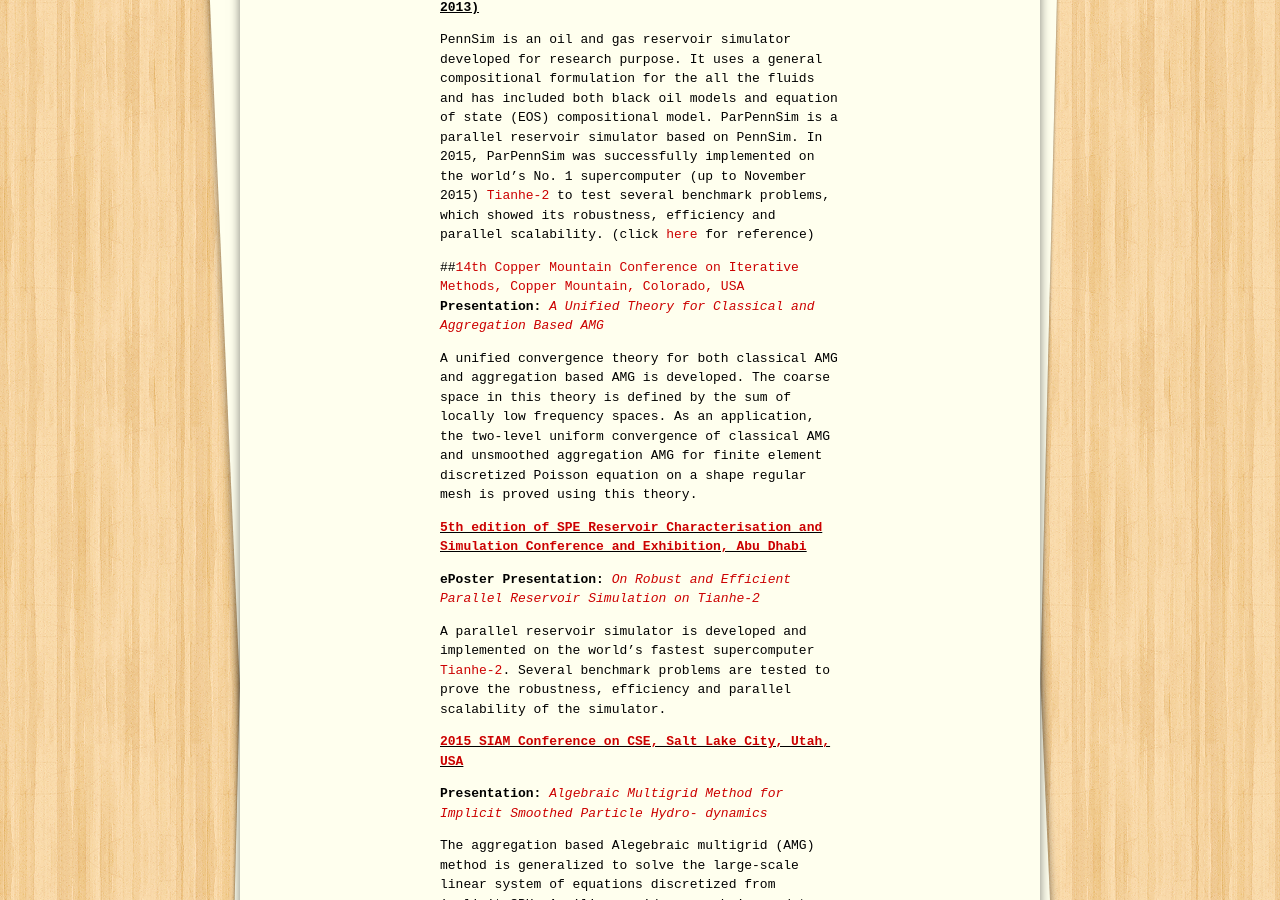
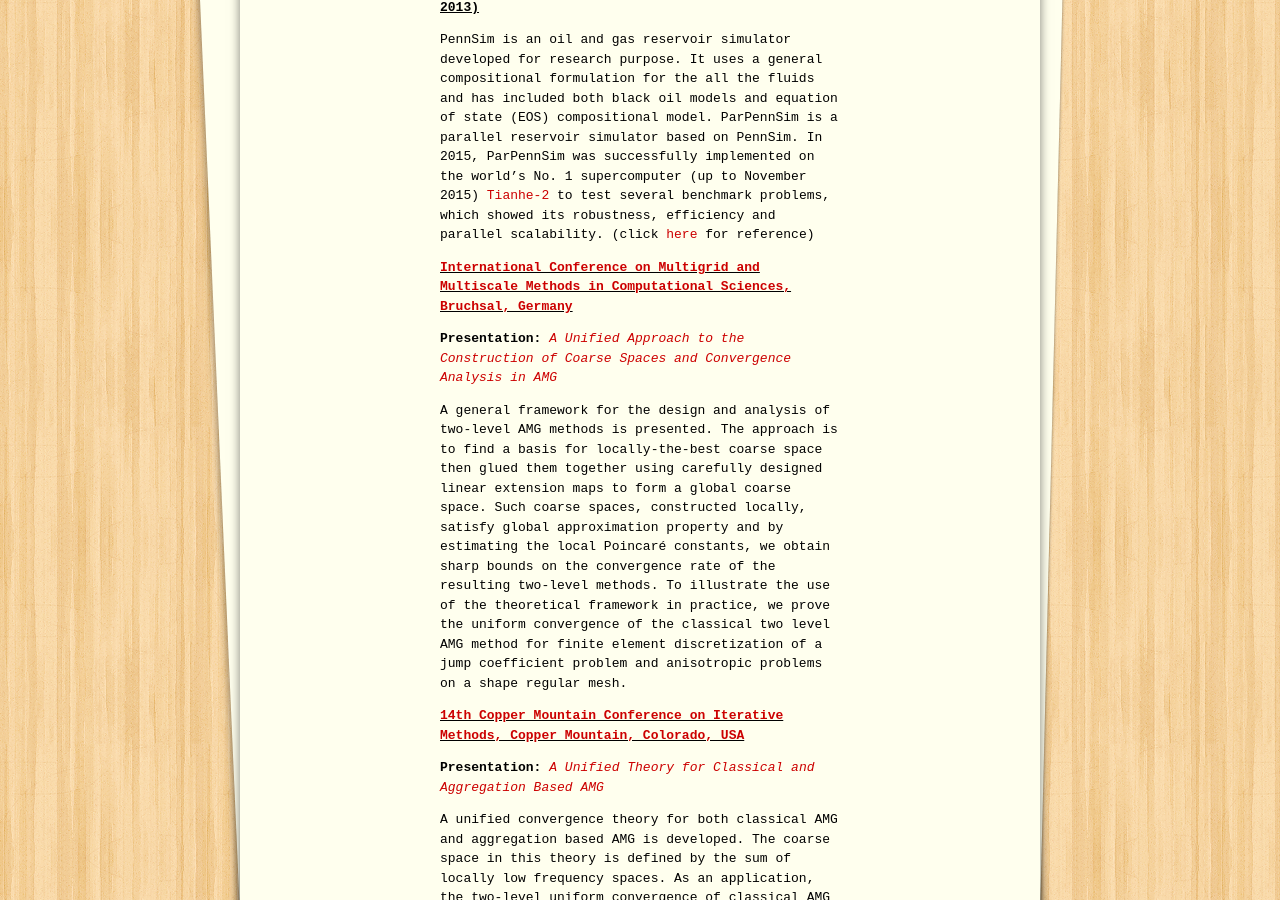
Before and after one commit to zhxsxuan/webpage, a Jekyll site: the page built from experience.md, in a window 1280 px wide and 900 px high, scrolled down 727 px. Built offline with Jekyll 4.4.1, drawn with Linux system fonts in a browser that asks for light colours.

Commit message:
add experience

```diff
--- a/experience.md
+++ b/experience.md
@@ -16,9 +16,15 @@
 PennSim is an oil and gas reservoir simulator developed for research purpose.
 It uses a general compositional formulation for the all the fluids and has included both black oil models and equation of state (EOS) compositional model. ParPennSim is a parallel reservoir simulator based on PennSim. In 2015,  ParPennSim was successfully implemented on the world’s No. 1 supercomputer (up to November 2015) [Tianhe-2](https://www.top500.org/lists/2015/11) to test several benchmark problems, which showed its robustness, efficiency and parallel scalability. (click [here](https://www.onepetro.org/conference-paper/SPE-175602-MS) for reference)
 
+## [International Conference on Multigrid and Multiscale Methods in Computational Sciences, Bruchsal, Germany](http://gcsc.uni-frankfurt.de/img2016)
+
+**Presentation:** *[A Unified Approach to the Construction of Coarse Spaces and Convergence Analysis in AMG](http://gcsc.uni-frankfurt.de/img2016/programme)*
+
+A general framework for the design and analysis of two-level AMG methods is presented. The approach is to find a basis for locally-the-best coarse space then glued them together using carefully designed linear extension maps to form a global coarse space. Such coarse spaces, constructed locally, satisfy global approximation property and by estimating the local Poincar&eacute; constants, we obtain sharp bounds on the convergence rate of the resulting two-level methods. To illustrate the use of the theoretical framework in practice, we prove the uniform convergence of the classical two level AMG method for finite element discretization of a jump coefficient problem and anisotropic problems on a shape regular mesh.
 
 
-##[14th Copper Mountain Conference on Iterative Methods, Copper Mountain, Colorado, USA](http://grandmaster.colorado.edu/~copper/2016/)
+## [14th Copper Mountain Conference on Iterative Methods, Copper Mountain, Colorado, USA](http://grandmaster.colorado.edu/~copper/2016/)
+
 **Presentation:** *[A Unified Theory for Classical and Aggregation Based AMG](http://grandmaster.colorado.edu/~copper/2016/abstract/zhang_hongxuan_096859/)*
 
 A unified convergence theory for both classical AMG and aggregation based AMG is developed. The coarse space in this theory is defined by the sum of locally low frequency spaces. As an application, the two-level uniform convergence of classical AMG and unsmoothed aggregation AMG for finite element discretized Poisson equation on a shape regular mesh is proved using this theory.
```
